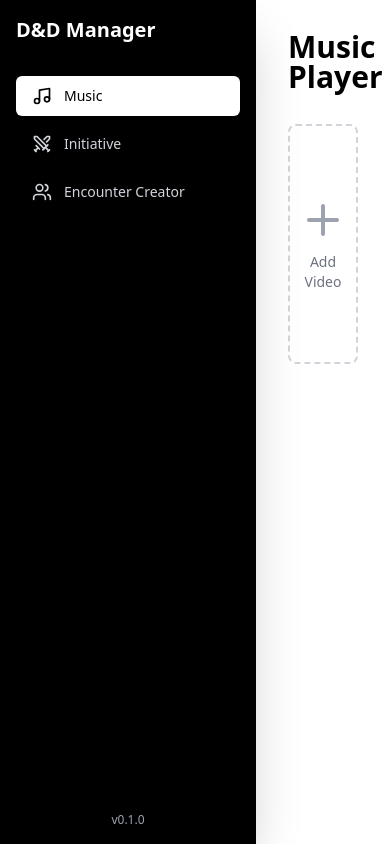
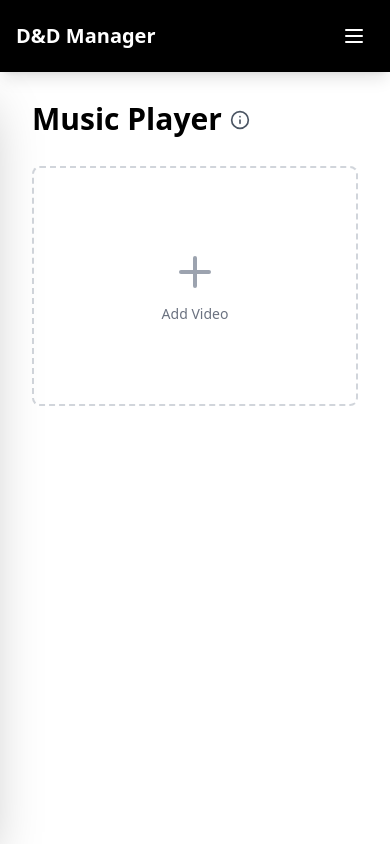
Before and after one commit to josewenzel/dnd-manager, a Next.js app: page / in a window 390 px wide. Built offline with nearby package versions, Linux system fonts and the light colour scheme.

Commit message:
Add mobile-responsive collapsible sidebar with hamburger menu

```diff
--- a/components/app.tsx
+++ b/components/app.tsx
@@ -23,9 +23,11 @@ export function MainApp() {
       <InitiativeProvider>
         <div className="flex h-screen bg-white">
           <Sidebar activeTool={activeTool} setActiveTool={handleToolChange} />
-          {activeTool === "music" && <MusicTool />}
-          {activeTool === "initiative" && <InitiativeTracker />}
-          {activeTool === "encounter" && <EncounterCreator setActiveTool={handleToolChange} />}
+          <div className="flex-1 pt-[72px] md:pt-0 overflow-auto">
+            {activeTool === "music" && <MusicTool />}
+            {activeTool === "initiative" && <InitiativeTracker />}
+            {activeTool === "encounter" && <EncounterCreator setActiveTool={handleToolChange} />}
+          </div>
           <MiniPlayer />
         </div>
       </InitiativeProvider>
--- a/components/layout/sidebar.tsx
+++ b/components/layout/sidebar.tsx
@@ -1,8 +1,8 @@
 "use client"
 
-import { Music, Swords, Users } from "lucide-react"
+import { Music, Swords, Users, Menu, X } from "lucide-react"
 import { Button } from "@/components/ui/button"
-import { ReactNode } from "react"
+import { ReactNode, useState } from "react"
 
 interface Tool {
   id: string
@@ -29,9 +29,50 @@ const TOOLS: Tool[] = [
 ]
 
 export function Sidebar({ activeTool, setActiveTool }: { activeTool: string; setActiveTool: (id: string) => void }) {
+  const [isOpen, setIsOpen] = useState(false)
+
+  const handleToolSelect = (id: string) => {
+    setActiveTool(id)
+    setIsOpen(false)
+  }
+
   return (
-    <div className="w-64 bg-black h-screen p-4 flex flex-col shadow-2xl relative z-10">
-      <div className="mb-8">
+    <>
+      <div className="md:hidden fixed top-0 left-0 right-0 bg-black p-4 flex items-center justify-between shadow-lg z-50">
+        <h1 className="text-xl font-bold text-white">D&D Manager</h1>
+        <button
+          onClick={() => setIsOpen(!isOpen)}
+          className="text-white p-2"
+          aria-label="Toggle menu"
+        >
+          {isOpen ? <X size={24} /> : <Menu size={24} />}
+        </button>
+      </div>
+
+      {isOpen && (
+        <div
+          className="md:hidden fixed inset-0 bg-black/50 z-40"
+          onClick={() => setIsOpen(false)}
+        />
+      )}
+
+      <div
+        className={`
+          fixed md:relative
+          top-[72px] md:top-0
+          left-0
+          h-[calc(100vh-72px)] md:h-screen
+          w-64
+          bg-black
+          p-4
+          flex flex-col
+          shadow-2xl
+          z-40
+          transition-transform duration-300 ease-in-out
+          ${isOpen ? 'translate-x-0' : '-translate-x-full md:translate-x-0'}
+        `}
+      >
+        <div className="mb-8 hidden md:block">
           <h1 className="text-xl font-bold text-white">D&D Manager</h1>
         </div>
 
@@ -39,7 +80,7 @@ export function Sidebar({ activeTool, setActiveTool }: { activeTool: string; set
           {TOOLS.map((tool) => (
             <Button
               key={tool.id}
-            onClick={() => setActiveTool(tool.id)}
+              onClick={() => handleToolSelect(tool.id)}
               variant={activeTool === tool.id ? "default" : "ghost"}
               className="w-full justify-start gap-3"
             >
@@ -53,5 +94,6 @@ export function Sidebar({ activeTool, setActiveTool }: { activeTool: string; set
           v0.1.0
         </div>
       </div>
+    </>
   )
 }
```
Lines whose indentation alone changed are shown as unchanged.
